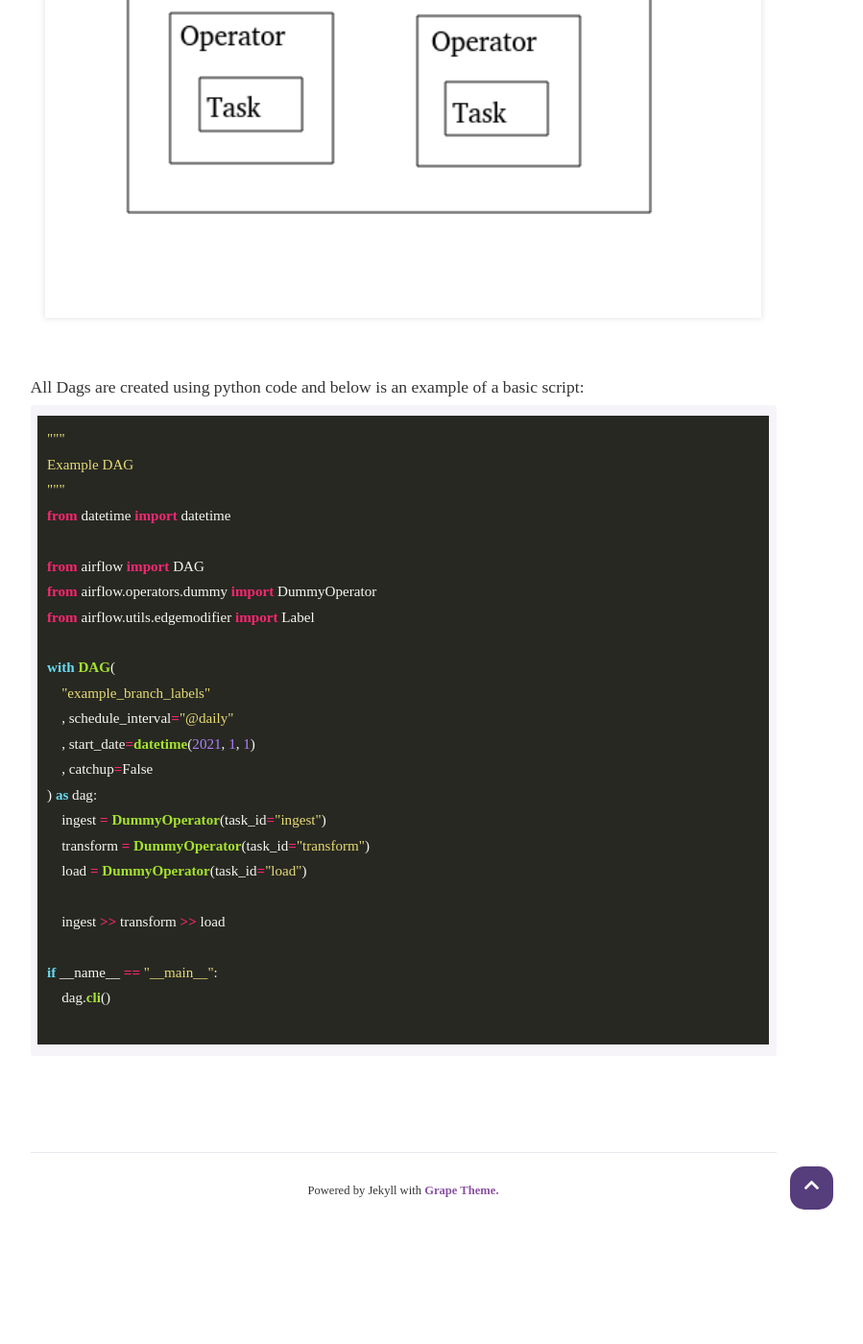
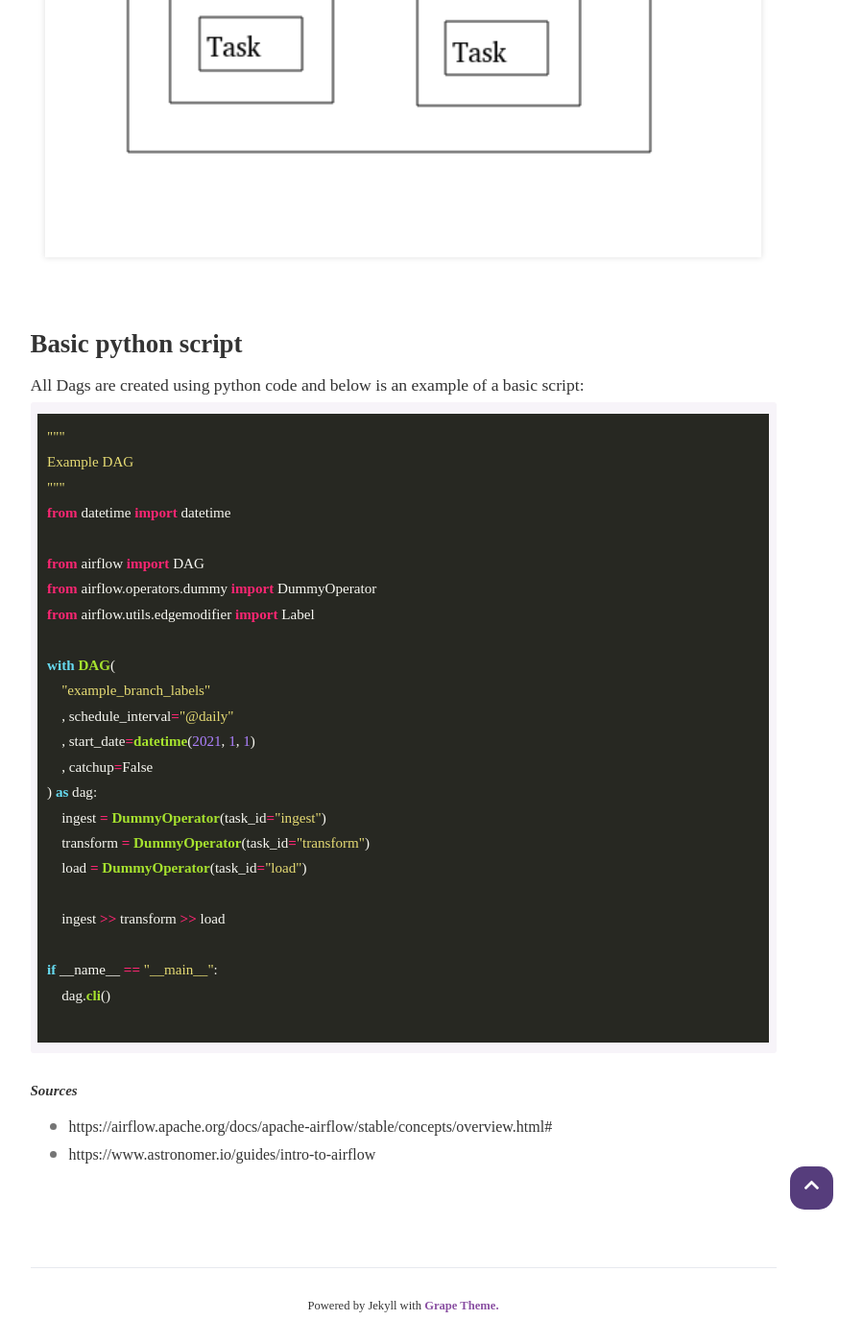
Before and after one commit to cliffordEmmanuel/cliffordEmmanuel.github.io, a Jekyll site: the page built from _posts/2021-07-02-airflow-intro.md, in a window 1280 px wide and 1400 px high, scrolled down 2192 px. Shown: the whole window at 96% size, without its empty margins (220-1119 px from the left). Built offline with Jekyll 4.4.1, drawn with Linux system fonts in a browser that asks for light colours; nearby versions of some CDN libraries; some web fonts are replaced; before the commit the page ends 3472 px from its top, so only the background shows below that; some of the changed text lies outside the part shown.

Commit message:
adding final touches

````diff
--- a/_posts/2021-07-02-airflow-intro.md
+++ b/_posts/2021-07-02-airflow-intro.md
@@ -10,10 +10,10 @@
 ## Basic description
 
 Apache airflow is a platform for authoring, scheduling and monitoring workflows. It is useful in architecting and orchestrating data pipelines. You can think of it like an upgrade on cron jobs.
-All workflows are represented as <emp>Directed Acyclic Graphs(DAGs)</emp> which can be thought of as a collection of tasks.
+All workflows are represented as **Directed Acyclic Graphs(DAGs)** which can be thought of as a collection of tasks.
 
 ![airflow-ui](/assets/project/airflow-ui.png)
-<emp>Basic interface for ariflow this is useful for monitoring and testing dags</emp>
+*Basic interface for ariflow this is useful for monitoring and testing dags*
 
 <br>
 
@@ -25,14 +25,14 @@
  - Acyclic: This means that no single task should point back to itself as we don't want to create infinite loops.
 
 ![basic-dag](/assets/project/basic-dag.png)
-<emp>An Image of a basic Dag</emp>
+*An Image of a basic Dag*
 
 <br>
 
 ## Control Flow
 
 As the case with regular pipelines, Dags are designed such that they can be run multiple times.
-They can also be parameterised. Since a Dag is usually a collection of several tasks, these tasks have dependencies declared on each other. You’ll see this in a DAG either using the <br>>></br> and <br><<</br> operators.
+They can also be parameterised. Since a Dag is usually a collection of several tasks, these tasks have dependencies declared on each other. You’ll see this in a DAG either using the **>>** and **<<** operators.
 
 ## Operators:
 They define what a particular task should do. There are 3 main operators:
@@ -52,7 +52,10 @@
 
 <br>
 
+## Basic python script
+
 All Dags are created using python code and below is an example of a basic script:
+
 ```python
 """
 Example DAG
@@ -79,3 +82,8 @@
     dag.cli()
 
 ```
+
+
+## *Sources*
+- https://airflow.apache.org/docs/apache-airflow/stable/concepts/overview.html#
+- https://www.astronomer.io/guides/intro-to-airflow
````
